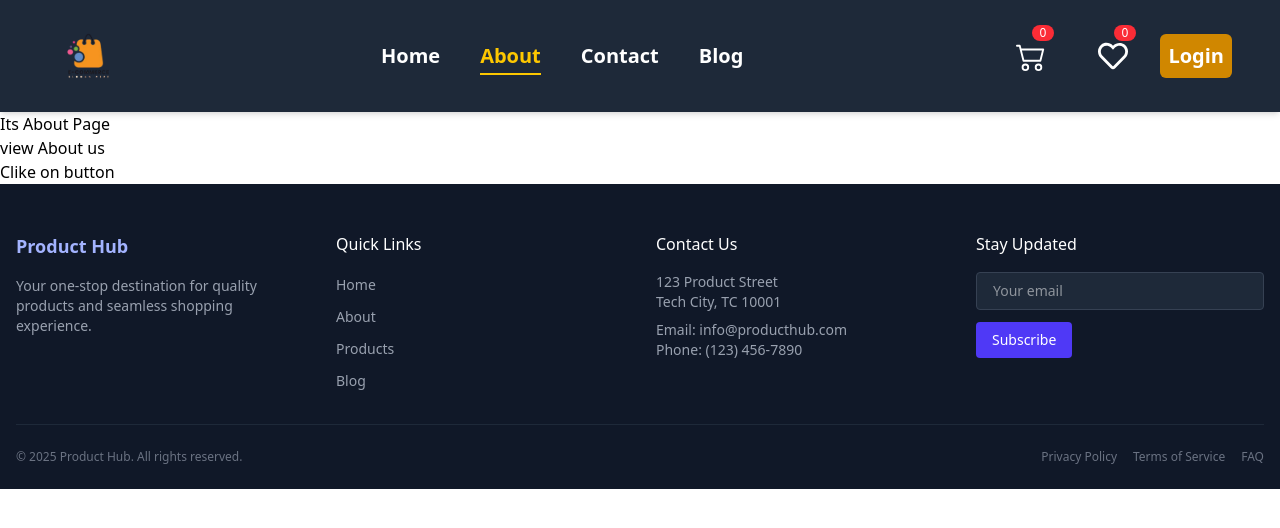
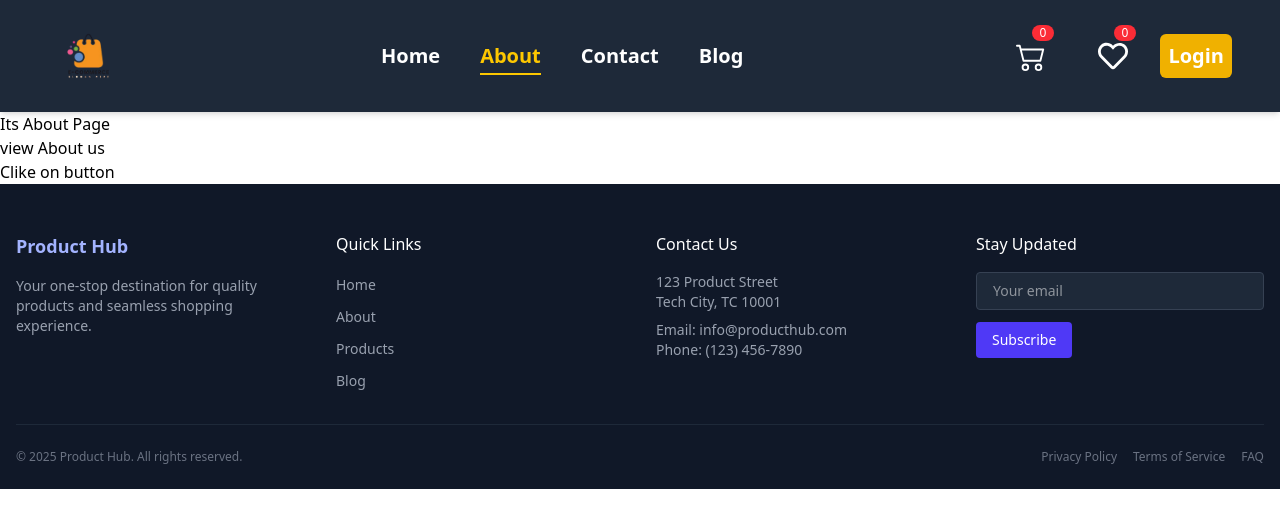
Before and after one commit to sayaliwagal/E-com-shop, a React (Vite) app: page /about in a window 1280 px wide. Shown: the top 528 px of the page. Built offline with nearby package versions, Linux system fonts and the light colour scheme.

Commit message:
Add the localstorage for cart and whishlist is completed

```diff
--- a/src/Components/Header.jsx
+++ b/src/Components/Header.jsx
@@ -34,18 +34,20 @@ const Header = () => {
             <img src={logo} alt="logo" className="h-20 w-auto" />
             {/* Desktop NavLink */}
             <ul className="hidden md:flex font-semibold text-xl gap-10">
-             {["/", "/about", "/contact", "/blog"].map((path,i) =>(
+              {["/", "/about", "/contact", "/blog"].map((path, i) => (
                 <li key={i}>
                   <NavLink
                     to={path}
                     className={({ isActive }) =>
                       isActive
                         ? "text-yellow-400 border-b-2 border-yellow-400 pb-1"
-              : "hover:text-purple-300"}
+                        : "hover:text-purple-300"
+                    }
                   >
                     {path === "/"
                       ? "Home"
-              : path.replace("/", "").charAt(0).toUpperCase() + path.slice(2)}
+                      : path.replace("/", "").charAt(0).toUpperCase() +
+                        path.slice(2)}
                   </NavLink>
                 </li>
               ))}
@@ -72,7 +74,7 @@ const Header = () => {
                 </span>
               </NavLink>
               {!auth && (
-                <div className="hidden md:block hover:text-purple-300 hover:bg-yellow-500 border-yellow-500 text-xl bg-yellow-600 p-2 rounded-md font-semibold">
+                <div className="hidden md:block hover:text-purple-300 hover:bg-yellow-600 border-yellow-500 text-xl bg-yellow-500 p-2 rounded-md font-semibold">
                   <NavLink to={"/login"}>Login</NavLink>
                 </div>
               )}
@@ -92,7 +94,13 @@ const Header = () => {
           </button>
         </nav>
       </header>
-      <ResponsiveMenu className="xl:hidden" open={open} setOpen={setOpen} auth={auth} logout={logout} />
+      <ResponsiveMenu
+        className="xl:hidden"
+        open={open}
+        setOpen={setOpen}
+        auth={auth}
+        logout={logout}
+      />
     </div>
   );
 };
--- a/src/Components/ResponsiveMenu.jsx
+++ b/src/Components/ResponsiveMenu.jsx
@@ -38,7 +38,7 @@ const ResponsiveMenu = ({ open, setOpen, auth, logout }) => {
               <NavLink
               to="/login"
               onClick={closeMenu}
-              className="bg-yellow-500 text-black px-6 py-2 rounded-md font-semibold hover:bg-red-400"
+              className="bg-yellow-500 text-white px-6 py-2 rounded-md font-semibold hover:bg-red-400"
               >
                 Login
               </NavLink>
```
Lines whose indentation alone changed are shown as unchanged.
